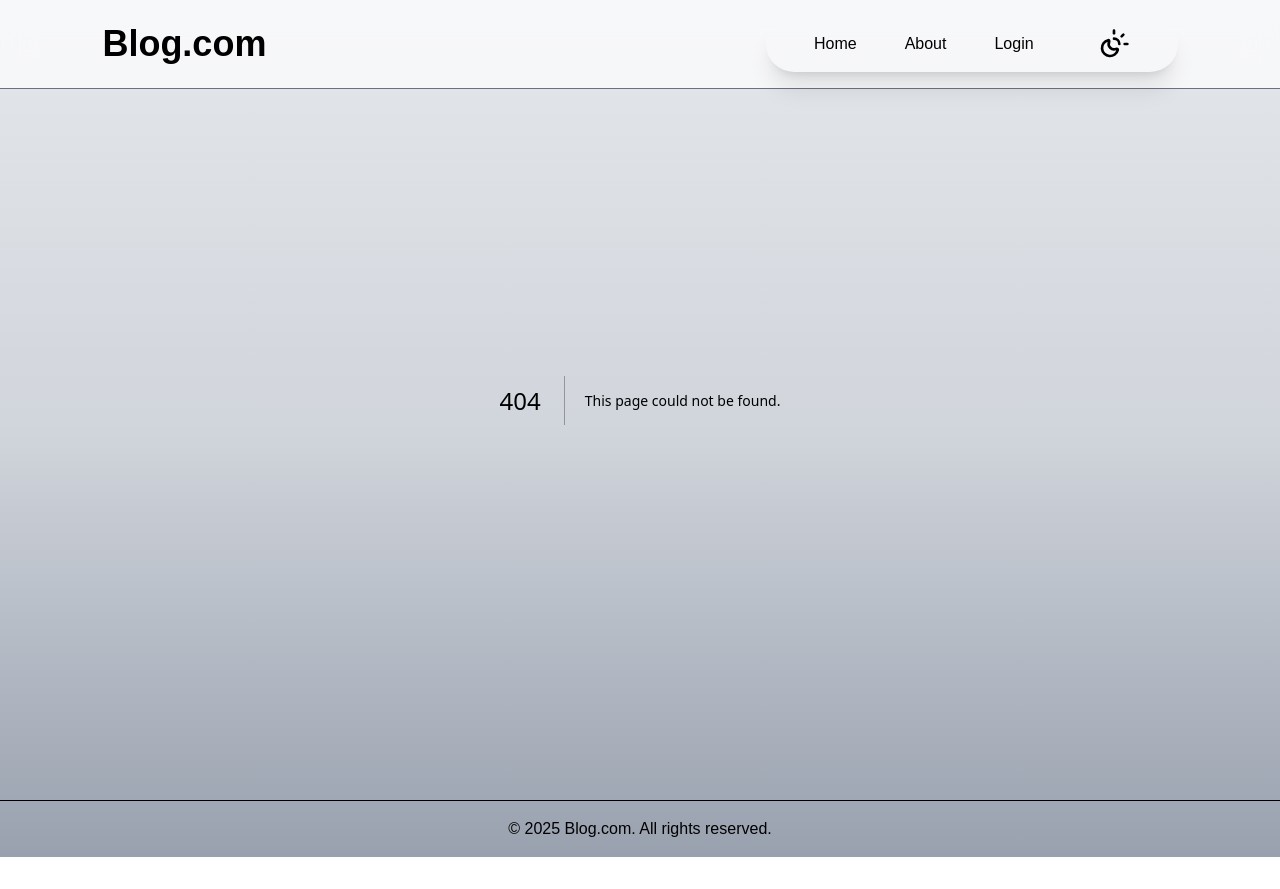
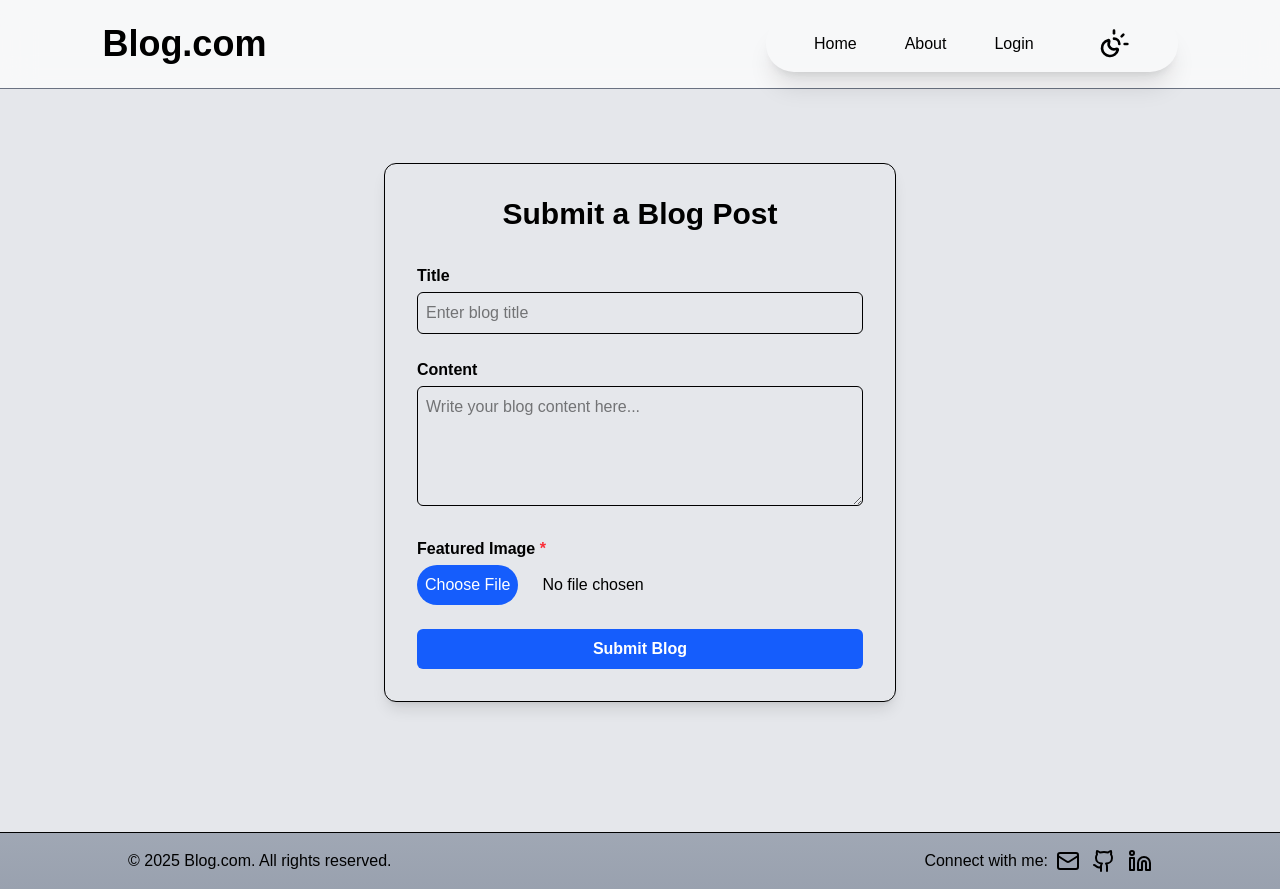
Before and after one commit to umar-farooqqq/Blog-Website, a Next.js app: page /blogpostform in a window 1280 px wide. Before the commit this address had no page. Before the commit the page ends 857 px from the top, so only its background shows below. Built offline with nearby package versions, Linux system fonts and the light colour scheme.

Commit message:
Added Blog Post Submit Form

```diff
--- a/components/Footer.jsx
+++ b/components/Footer.jsx
@@ -1,12 +1,47 @@
 import React from "react";
+import { Mail } from "lucide-react";
+import { Github } from "lucide-react";
+import { Linkedin } from "lucide-react";
 
 const Footer = ({ textColor }) => {
   return (
     <footer
       className={`w-full py-4 text-center bg-transparent mt-auto border-t-[1px] ${textColor}`}
     >
-      <p>&copy; {new Date().getFullYear()} Blog.com. All rights reserved.</p>
-
+      <div className="w-full flex flex-col sm:flex-row items-center justify-between   gap-2 sm:gap-6 sm:px-8 md:px-24 lg:px-32">
+        <p className="mb-1 sm:mb-0">
+          &copy; {new Date().getFullYear()} Blog.com. All rights reserved.
+        </p>
+        <div className="flex sm:flex flex-row items-center gap-3 sm:gap-2">
+          <span>Connect with me:</span>
+          <div className="flex gap-3 justify-center items-center">
+            <a
+              href="mailto:umarfarooq63425@gmail.com"
+              target="_blank"
+              rel="noopener noreferrer"
+              aria-label="Mail"
+            >
+              <Mail className="w-6 h-6 hover:text-blue-700 transition" />
+            </a>
+            <a
+              href="https://github.com/umar-farooqqq"
+              target="_blank"
+              rel="noopener noreferrer"
+              aria-label="Github"
+            >
+              <Github className="w-6 h-6 hover:text-blue-700 transition" />
+            </a>
+            <a
+              href="https://www.linkedin.com/in/umar-farooq-uf2003"
+              target="_blank"
+              rel="noopener noreferrer"
+              aria-label="Linkedin"
+            >
+              <Linkedin className="w-6 h-6 hover:text-blue-700 transition" />
+            </a>
+          </div>
+        </div>
+      </div>
     </footer>
   );
 };
--- /dev/null
+++ b/pages/blogpostform.js
@@ -0,0 +1,104 @@
+import Image from "next/image";
+import React, { useState } from "react";
+
+export default function BlogPostForm({ textColor, bgColor }) {
+  const [title, setTitle] = useState("");
+  const [content, setContent] = useState("");
+  const [image, setImage] = useState(null);
+  const [preview, setPreview] = useState(null);
+
+  const handleImageChange = (e) => {
+    const file = e.target.files[0];
+    if (file) {
+      setImage(file);
+      const reader = new FileReader();
+      reader.onloadend = () => {
+        setPreview(reader.result);
+      };
+      reader.readAsDataURL(file);
+    } else {
+      setImage(null);
+      setPreview(null);
+    }
+  };
+
+  const handleSubmit = (e) => {
+    e.preventDefault();
+    if (!title || !content || !image) {
+      alert("All fields including image are required!");
+      return;
+    }
+
+    alert("Blog submitted! (Demo only)");
+  };
+
+  return (
+    <div
+      className={`min-h-screen flex items-center justify-center py-8 px-2 mt-8 ${bgColor} ${textColor}`}
+    >
+      <form
+        onSubmit={handleSubmit}
+        className={`rounded-xl shadow-lg p-8 w-full max-w-lg flex flex-col gap-6 border ${bgColor} ${textColor}`}
+      >
+        <h2 className="text-3xl font-bold mb-2 text-center">
+          Submit a Blog Post
+        </h2>
+
+        {/* Title */}
+        <div>
+          <label className="block mb-1 font-semibold">Title</label>
+          <input
+            type="text"
+            value={title}
+            onChange={(e) => setTitle(e.target.value)}
+            className={`w-full border rounded-md p-2 ${textColor}`}
+            required
+            placeholder="Enter blog title"
+          />
+        </div>
+
+        {/* Content */}
+        <div>
+          <label className="block mb-1 font-semibold">Content</label>
+          <textarea
+            value={content}
+            onChange={(e) => setContent(e.target.value)}
+            className={`w-full border rounded-md p-2 min-h-[120px] ${textColor}`}
+            required
+            placeholder="Write your blog content here..."
+          />
+        </div>
+
+        {/* Image Upload */}
+        <div>
+          <label className="block mb-1 font-semibold">
+            Featured Image <span className="text-red-500">*</span>
+          </label>
+          <input
+            type="file"
+            accept="image/*"
+            onChange={handleImageChange}
+            className="w-full file:bg-blue-600 file:border-0 file:rounded-full file:p-2 file:mr-6 file:text-white"
+            required
+          />
+          {preview && (
+            <Image
+              src={preview}
+              alt="Preview"
+              className="mt-4 w-full h-60 object-cover rounded-md border"
+              width={500}
+              height={500}
+            />
+          )}
+        </div>
+
+        <button
+          type="submit"
+          className="bg-blue-600 text-white font-bold py-2 px-6 rounded-md hover:bg-blue-700 transition"
+        >
+          Submit Blog
+        </button>
+      </form>
+    </div>
+  );
+}
--- a/pages/login.js
+++ b/pages/login.js
@@ -1,7 +1,22 @@
 import Image from "next/image";
-import React from "react";
+import React, { useState } from "react";
+import { useRouter } from "next/router";
 
 const Signup = ({ textColor, bgColor }) => {
+  const [email, setEmail] = useState("");
+  const [password, setPassword] = useState("");
+  const router = useRouter();
+
+  const handleLogin = (e) => {
+    e.preventDefault();
+
+    if (email === "hello@example.com" && password === "123456") {
+      router.push("/blogpostform");
+    } else {
+      alert("Invalid credentials. Use hello@example.com / 123456");
+    }
+  };
+
   return (
     <div
       className={`min-h-screen w-full flex items-center justify-center p-4 ${textColor}`}
@@ -10,40 +25,44 @@ const Signup = ({ textColor, bgColor }) => {
         className={`flex flex-col md:flex-row w-full md:w-4/5 lg:w-3/5 ${bgColor} rounded-xl shadow-xl overflow-hidden`}
       >
         {/* Login Form Section */}
-        <div className="w-full md:w-1/2 p-6 md:p-8 flex flex-col justify-center">
+        <form
+          className="w-full md:w-1/2 p-6 md:p-8 flex flex-col justify-center"
+          onSubmit={handleLogin}
+        >
           <div>
             <h3 className="text-2xl font-bold">Welcome back</h3>
           </div>
-
           <div>
             <p>Sign in to your account to continue to publish a blog</p>
           </div>
-
           <p className="mt-2">Email</p>
           <div>
             <input
               type="text"
               placeholder="hello@example.com"
               className="border-[1px] rounded-md p-2 mt-1 w-full"
+              value={email}
+              onChange={(e) => setEmail(e.target.value)}
+              required
             />
           </div>
-
           <p className="mt-2">Password</p>
           <div>
             <input
               type="password"
               placeholder="Password"
               className="border-[1px] rounded-md p-2 mt-1 w-full"
+              value={password}
+              onChange={(e) => setPassword(e.target.value)}
+              required
             />
           </div>
-
           <div
             className={`bg-blue-500 text-center p-2 rounded-md mt-5 w-full cursor-pointer hover:bg-blue-600 transition-colors ${textColor}`}
           >
-            <button>Sign in</button>
+            <button type="submit">Sign in</button>
           </div>
           <br />
-
           <div>
             <p>
               {"Don't have an account?"}
@@ -52,8 +71,7 @@ const Signup = ({ textColor, bgColor }) => {
               </a>
             </p>
           </div>
-        </div>
-
+        </form>
         {/* Image Section */}
         <div className="w-full md:w-1/2 hidden md:block">
           <Image
@@ -62,7 +80,6 @@ const Signup = ({ textColor, bgColor }) => {
             className="w-full h-full object-cover"
             width={500}
             height={500}
-
           />
         </div>
       </div>
```
